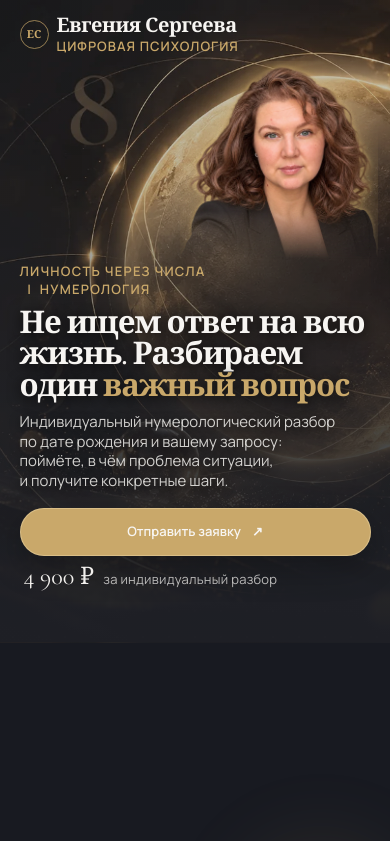
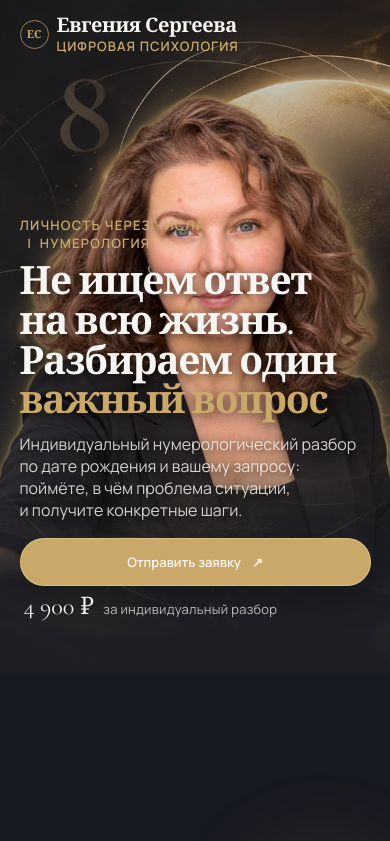
Before and after one commit to JPoli-lang/evgeniya-sergeeva, a plain HTML site: page index.html in a window 390 px wide. Shown: the top 841 px of the page. Drawn offline with nearby package versions, Linux system fonts and the light colour scheme.

Commit message:
Revert "Обновление 03.11 18:58 МСК"
This reverts commit c41b33376f095a765438ad383711f61d017b4ee4.

```diff
--- a/img/01-первый-экран-вариант-4.css
+++ b/img/01-первый-экран-вариант-4.css
@@ -507,7 +507,7 @@
   }
 }
 
-/* Mobile cover: leave the portrait unobstructed, then begin the copy below it. */
+/* Mobile cover: artwork and portrait lead into the text in normal flow. */
 @media (max-width: 760px) {
   #экран-1 { background: #181a21; }
   .hero { min-height: 0; padding-bottom: clamp(52px, 14vw, 64px); background: linear-gradient(180deg, #20222b, #181a21 90%); }
@@ -518,26 +518,20 @@
     background-position: center, 74% top;
     background-repeat: no-repeat;
   }
-  .hero__copy { padding-top: 202px !important; }
+  .hero__copy { padding-top: clamp(150px, 40vw, 184px); }
   .portrait {
     top: 0;
-    right: calc(-1 * clamp(4px, 2vw, 12px));
-    width: 198px;
-    height: 198px;
-    overflow: hidden;
+    right: calc(-1 * clamp(18px, 5vw, 28px));
+    width: min(100vw, 430px);
   }
   .portrait__aura { opacity: .5; }
   .portrait__image {
-    width: 198px;
-    height: 198px;
-    object-fit: cover;
-    object-position: 50% 18%;
     -webkit-mask-image: linear-gradient(to bottom, #000 0 65%, rgb(0 0 0 / .85) 76%, rgb(0 0 0 / .3) 91%, transparent 100%);
     mask-image: linear-gradient(to bottom, #000 0 65%, rgb(0 0 0 / .85) 76%, rgb(0 0 0 / .3) 91%, transparent 100%);
   }
   .eyebrow { max-width: none; margin-bottom: 10px; }
-  #экран-1 h1 { max-width: none; font-size: clamp(30px, 8vw, 34px); line-height: 1; letter-spacing: -.035em; text-shadow: 0 2px 14px rgb(0 0 0 / .8); }
-  .lead { max-width: 36ch; margin-top: 10px; font-size: 15px; line-height: 1.32; text-shadow: 0 2px 10px rgb(0 0 0 / .8); }
+  #экран-1 h1 { max-width: none; font-size: clamp(36px, 10vw, 44px); line-height: 1.02; letter-spacing: -.035em; text-shadow: 0 2px 14px rgb(0 0 0 / .8); }
+  .lead { max-width: 36ch; margin-top: 12px; font-size: 16px; line-height: 1.38; text-shadow: 0 2px 10px rgb(0 0 0 / .8); }
   #экран-1 .hero__actions {
     display: flex !important;
     align-items: stretch;
@@ -556,18 +550,6 @@
   .hero__price small { max-width: none; margin-top: 0; }
 }
 
-/* Short phones retain the action in the opening view without placing copy over the portrait. */
-@media (max-width: 760px) and (max-height: 600px) {
-  .hero { padding-bottom: 32px; }
-  .hero__copy { padding-top: 148px !important; }
-  .portrait { width: 150px; height: 150px; }
-  .portrait__image { width: 150px; height: 150px; }
-  .eyebrow { display: none; }
-  #экран-1 h1 { font-size: 27px; }
-  .lead { margin-top: 8px; font-size: 13.5px; line-height: 1.24; }
-  #экран-1 .hero__actions { margin-top: 8px; }
-}
-
 /* Keep the call to action inside the cover on short desktop windows. */
 @media (min-width: 761px) and (max-height: 760px) {
   .hero { min-height: 600px; padding-top: 16px; padding-bottom: 18px; }
--- a/index.html
+++ b/index.html
@@ -81,7 +81,7 @@
 </head>
 <body>
 <section class="блок блок--первый-экран первый-экран--сцена тёмный фон--пятна" id="экран-1" data-тип="первый-экран" data-схема="сцена" data-картинка="фото">
-<link rel="stylesheet" href="img/01-первый-экран-вариант-4.css?v=mobile-portrait-5">
+  <link rel="stylesheet" href="img/01-первый-экран-вариант-4.css">
   <main class="hero" aria-labelledby="hero-title">
     <div class="hero__art" aria-hidden="true"></div>
 
```
